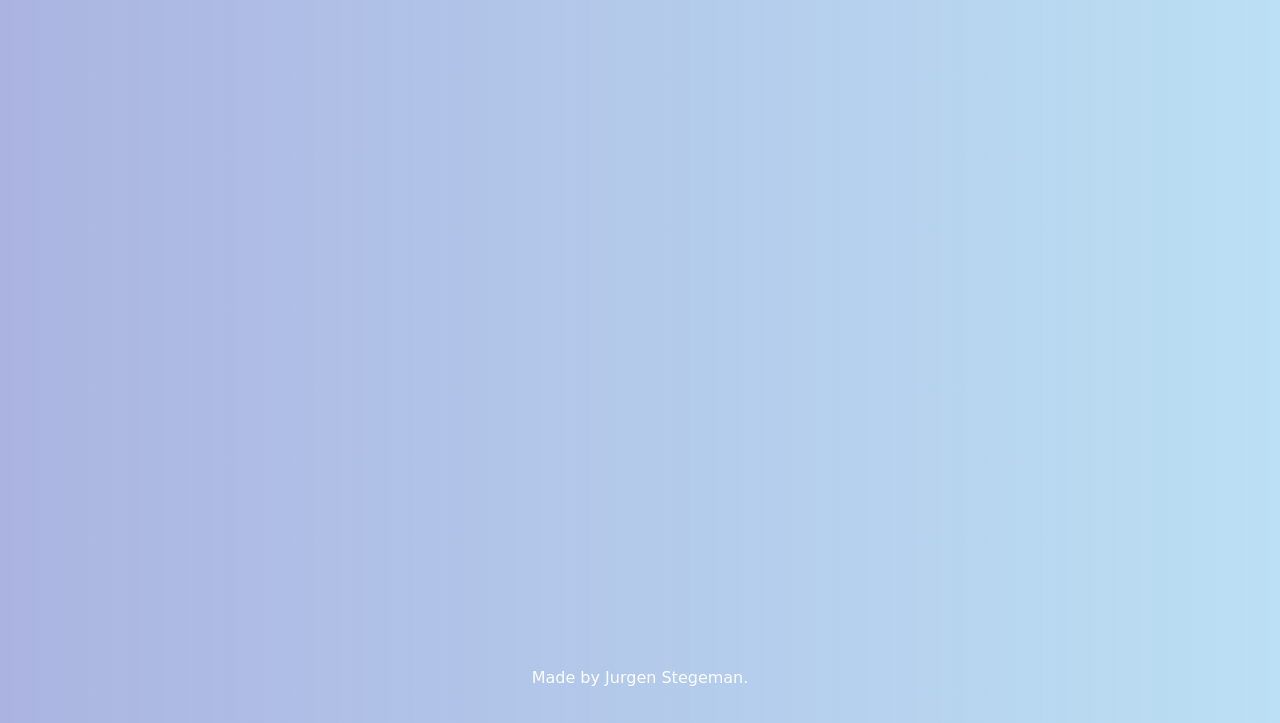
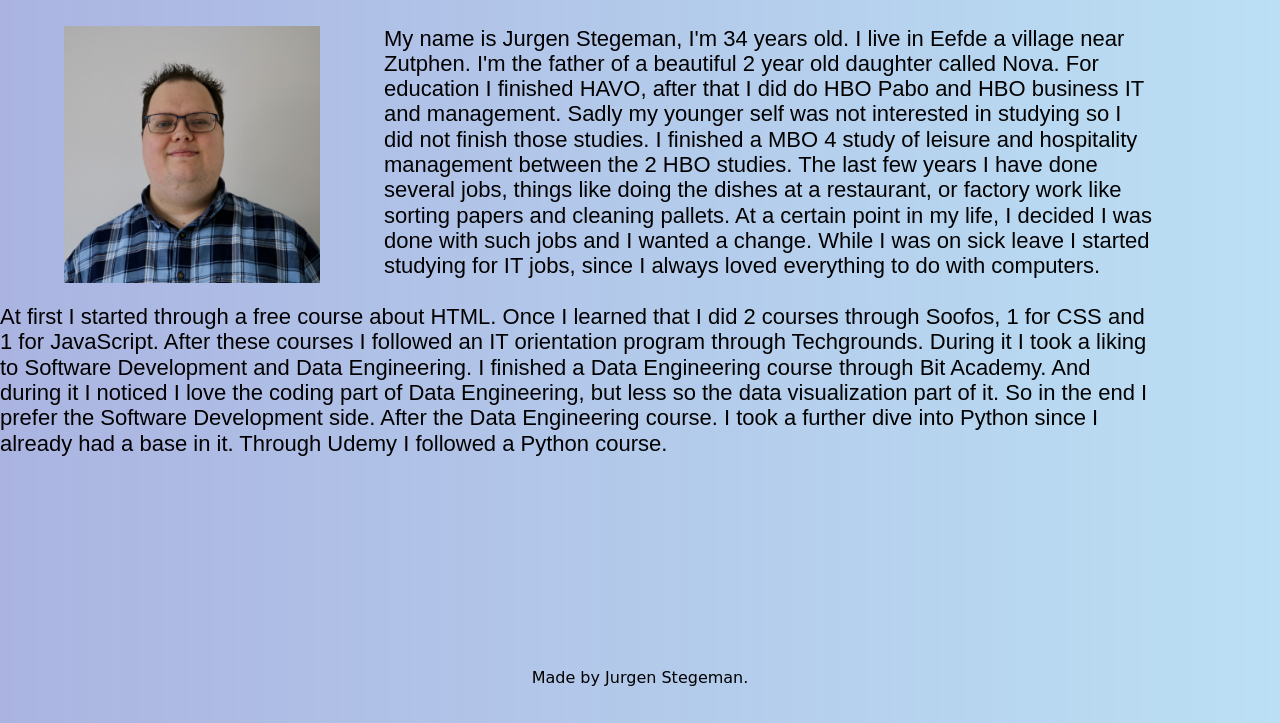
Before and after one commit to Thoredo/portfolio-site, a Flask app: page /about in a window 1280 px wide. Shown: the part 77-800 px from the top of the page. Run offline with Flask 3, Linux system fonts and the light colour scheme.

Commit message:
Add about page content

```diff
--- a/server.py
+++ b/server.py
@@ -1,6 +1,17 @@
 from flask import Flask, render_template
+from datetime import datetime
 
 app = Flask(__name__)
+
+
+def calculate_age(birthdate):
+    today = datetime.today()
+    age = (
+        today.year
+        - birthdate.year
+        - ((today.month, today.day) < (birthdate.month, birthdate.day))
+    )
+    return age
 
 
 @app.route("/")
@@ -20,7 +31,13 @@ def contact():
 
 @app.route("/about")
 def about():
-    return render_template("about.html", animation_class="start-about")
+    birthdate = datetime(1989, 10, 4)
+    age = calculate_age(birthdate)
+    birthdate_nova = datetime(2021, 4, 26)
+    age_nova = calculate_age(birthdate_nova)
+    return render_template(
+        "about.html", animation_class="start-about", age=age, age_nova=age_nova
+    )
 
 
 if __name__ == "__main__":
--- a/static/css/style.css
+++ b/static/css/style.css
@@ -217,12 +217,26 @@ h2 {
     background-color: var(--rose-pompadour);
 }
 
+.about-text {
+    color: black;
+    font-size: 22px;
+    margin: 2% 10% 0% 0%;
+}
+
+.about-image {
+    width: 20%;
+    margin-left: 5%;
+    margin-right: 5%;
+    float: left;
+    margin-top: 2%;
+}
+
 footer {
     position: fixed;
     bottom: 20px;
     width: 100%;
     text-align: center;
-    color: var(--white);
+    color: black;
     font-family: 'Cherry Swash', cursive;
     font-size: 16px;
 }
@@ -295,4 +309,8 @@ footer {
         margin-left: 20%;
         margin-top: 40px;
     }
+
+    .about-image {
+        width: 100%;
+    }
 }
--- a/templates/about.html
+++ b/templates/about.html
@@ -1,3 +1,26 @@
 {% extends "base.html" %}
 
 {% block title %} About {% endblock %}
+
+{% block content %}
+<img src="static/images/foto-jurgen.jpg" alt="picture of site owner" class="about-image">
+<p class="about-text">My name is Jurgen Stegeman, I'm {{ age }} years old. I live in Eefde a village near Zutphen.
+    I'm the father of a beautiful {{ age_nova }} year old daughter called Nova.
+    For education I finished HAVO, after that I did do HBO Pabo and HBO business IT and management.
+    Sadly my younger self was not interested in studying so I did not finish those studies.
+    I finished a MBO 4 study of leisure and hospitality management between the 2 HBO studies.
+    The last few years I have done several jobs, things like doing the dishes at a restaurant,
+    or factory work like sorting papers and cleaning pallets. At a certain point in my life,
+    I decided I was done with such jobs and I wanted a change. While I was on sick leave I started
+    studying for IT jobs, since I always loved everything to do with computers.
+</p>
+
+<p class="about-text">
+    At first I started through a free course about HTML. Once I learned that I did 2 courses through Soofos,
+    1 for CSS and 1 for JavaScript. After these courses I followed an IT orientation program through Techgrounds.
+    During it I took a liking to Software Development and Data Engineering. I finished a Data Engineering course
+    through Bit Academy. And during it I noticed I love the coding part of Data Engineering, but less so the data
+    visualization part of it. So in the end I prefer the Software Development side. After the Data Engineering course.
+    I took a further dive into Python since I already had a base in it. Through Udemy I followed a Python course.
+</p>
+{% endblock %}
```
Also changed, not shown: static/images/foto-jurgen.JPG (added).
